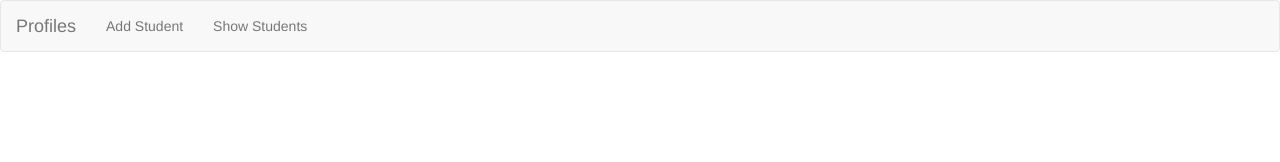
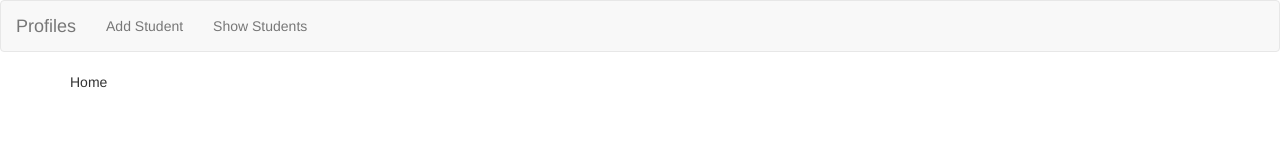
Before and after one commit to Abhinav7076/angular, an Angular app: page / in a window 1280 px wide. Shown: the top 162 px of the page. Built offline with nearby package versions, Linux system fonts and the light colour scheme.

Commit message:
using href to change pages

```diff
--- a/src/app/header/header.component.html
+++ b/src/app/header/header.component.html
@@ -1,12 +1,12 @@
 <nav class="navbar navbar-default">
     <div class="container-fluid">
         <div class="navbar-header">
-            <a href="#" class="navbar-brand">Profiles</a>
+            <a href="" class="navbar-brand">Profiles</a>
         </div>
         <div class="collapse navbar-collapse">
             <ul class="nav navbar-nav">
-                <li><a href="#" (click)="select('add')">Add Student</a></li>
-                <li><a href="#" (click)="select('show')">Show Students</a></li>
+                <li><a href="/input" (click)="select('add')">Add Student</a></li>
+                <li><a href="/output" (click)="select('show')">Show Students</a></li>
             </ul>
         </div>
     </div>
--- a/src/app/home/home.component.html
+++ b/src/app/home/home.component.html
@@ -1,14 +1,5 @@
-<div class="row" *ngIf="feature === 'show'">
-    <div class="col-md-5">
-        <app-student-profile *ngFor="let profile of profiles" [profile]="profile" (student_data)="recieve($event)"></app-student-profile>
-    </div>
-    <div class="col-md-7">
-        <app-student-detail *ngIf="selected_profile else noStudent" [student_data]="selected_profile"></app-student-detail>
-        <ng-template #noStudent>
-            <h3 class="pull-right">Please select a student!</h3>
-        </ng-template>
+<div class="row">
+    <div class="col-md-12">
+        <p>Home</p>
     </div>
 </div>
-<div *ngIf="feature === 'add'">
-    <app-take-input (studentData)="onStudentAdded($event)"></app-take-input>
-</div>
```
